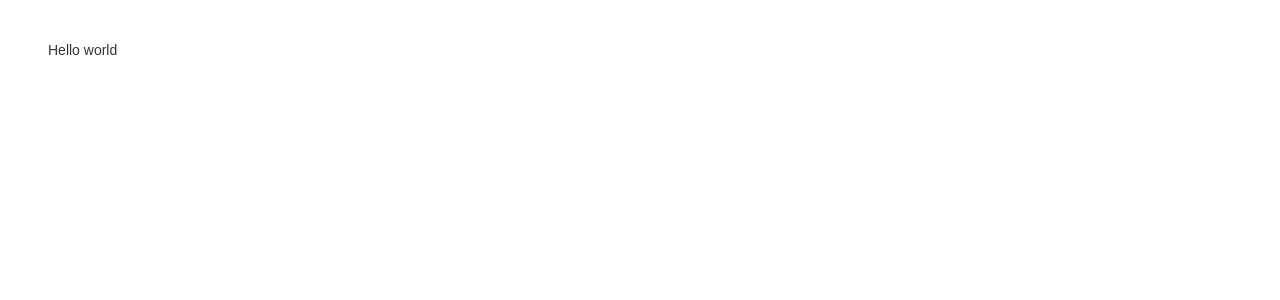
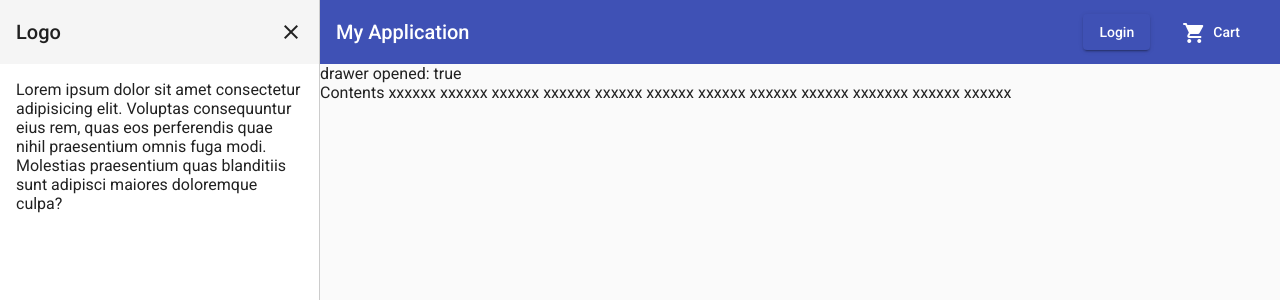
Before and after one commit to parth-sh/project8421, an Angular app: page / in a window 1280 px wide. Shown: the top 300 px of the page. Built offline with nearby package versions, Linux system fonts and the light colour scheme.

Commit message:
drawer configuration

```diff
--- a/src/app/app.component.css
+++ b/src/app/app.component.css
@@ -0,0 +1,15 @@
+.example-spacer {
+    flex: 1 1 auto;
+}
+button {
+    margin: 0.5rem;
+}
+
+.mat-drawer {
+    width: 25%;
+    border-right: 1px solid #ccc;
+}
+
+.mat-drawer .drawer-contents {
+    padding: 16px;
+}
--- a/src/app/app.component.html
+++ b/src/app/app.component.html
@@ -1 +1,37 @@
-<button mat-button>Hello world</button>
+<mat-drawer-container>
+    <mat-drawer #drawer mode="side" opened="true">
+
+        <mat-toolbar>
+            <div>Logo</div>
+            <span class="example-spacer"></span>
+            <mat-icon class="close" (click)="drawer.close()">close</mat-icon>
+        </mat-toolbar>
+
+        <div class="drawer-contents">
+            Lorem ipsum dolor sit amet consectetur adipisicing elit. Voluptas consequuntur eius rem, quas eos
+            perferendis quae nihil praesentium omnis fuga modi. Molestias praesentium quas blanditiis sunt adipisci
+            maiores doloremque culpa?
+        </div>
+    </mat-drawer>
+
+    <mat-toolbar color="primary">
+        <button mat-icon-button *ngIf="!drawer.opened" (click)="drawer.toggle()">
+            <mat-icon>menu</mat-icon>
+        </button>
+        <span>My Application</span>
+
+        <span class="example-spacer"></span>
+
+        <button mat-raised-button color="primary">Login</button>
+        <button mat-button>
+            <mat-icon>shopping_cart</mat-icon>&ensp;Cart
+        </button>
+    </mat-toolbar>
+
+    <div class="main contents">
+        drawer opened: {{drawer.opened}}
+        <div>Contents xxxxxx xxxxxx xxxxxx xxxxxx xxxxxx xxxxxx xxxxxx xxxxxx xxxxxx xxxxxxx xxxxxx xxxxxx</div>
+        <div style="height: 1000px">&nbsp;</div>
+    </div>
+
+</mat-drawer-container>
--- a/src/app/app.component.ts
+++ b/src/app/app.component.ts
@@ -5,6 +5,4 @@ import { Component } from '@angular/core';
   templateUrl: './app.component.html',
   styleUrls: ['./app.component.css']
 })
-export class AppComponent {
-  title = 'project8421';
-}
+export class AppComponent { }
--- a/src/styles.css
+++ b/src/styles.css
@@ -1,23 +1,4 @@
 /* You can add global styles to this file, and also import other style files */
-/* Application-wide Styles */
-h1 {
-    color: #369;
-    font-family: Arial, Helvetica, sans-serif;
-    font-size: 250%;
-  }
-  h2, h3 {
-    color: #444;
-    font-family: Arial, Helvetica, sans-serif;
-    font-weight: lighter;
-  }
-  body {
-    margin: 2em;
-  }
-  body, input[type="text"], button {
-    color: #333;
-    font-family: Cambria, Georgia, serif;
-  }
-  /* everywhere else */
-  * {
-    font-family: Arial, Helvetica, sans-serif;
-  }
+
+html, body { height: 100%; }
+body { margin: 0; font-family: Roboto, "Helvetica Neue", sans-serif; }
```
Also changed, not shown: src/app/material/material.module.ts (+8 -2 lines), 1 other file (tests, documents, lock files or other folders).
